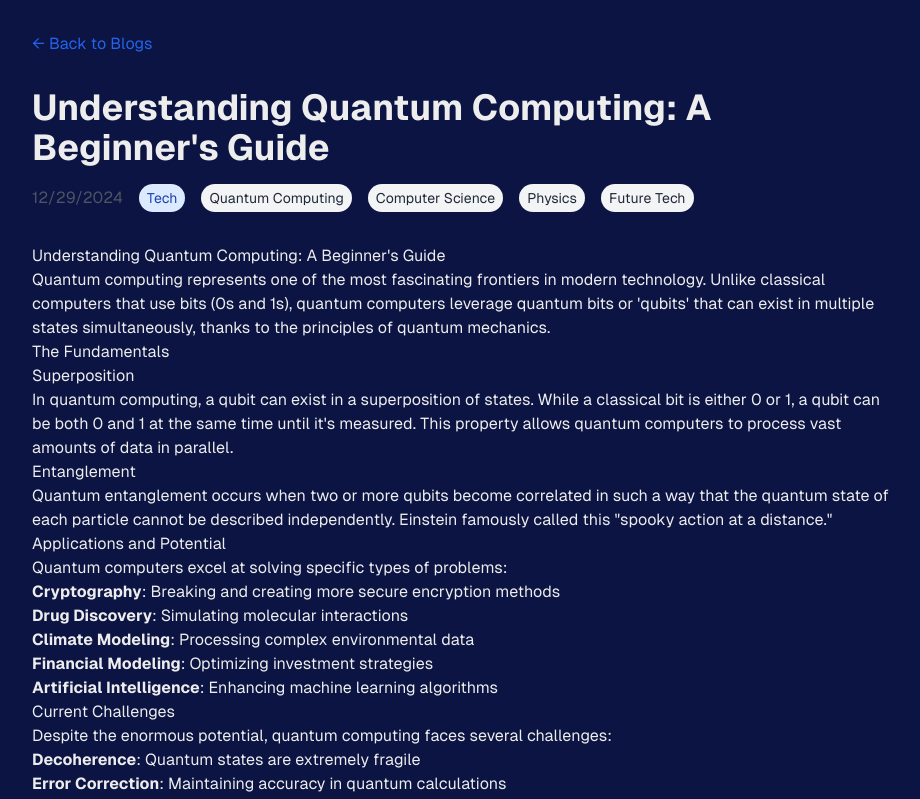
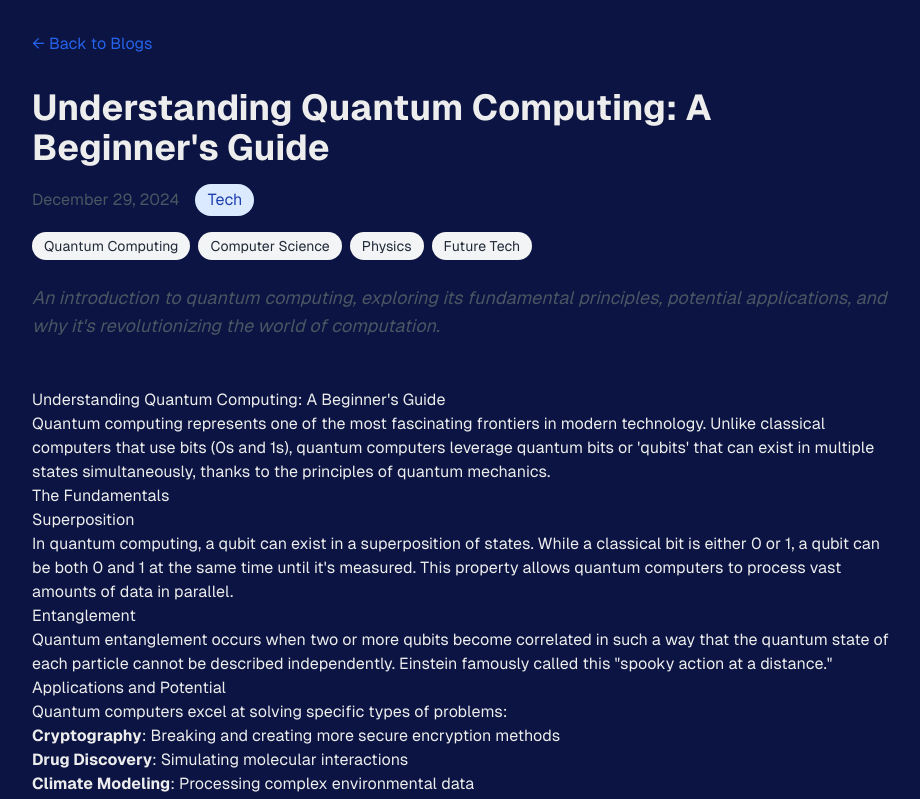
Before and after one commit to punna1958/Portfolio, a Next.js app: page /blogs/quantum-computing-intro in a window 1280 px wide. Shown: the top 799 px of the page, without its empty margins (176-1096 px from the left). Built offline with nearby package versions, Linux system fonts and the light colour scheme.

Commit message:
trying again

```diff
--- a/src/app/blogs/[slug]/page.tsx
+++ b/src/app/blogs/[slug]/page.tsx
@@ -1,63 +1,103 @@
+// src/app/blogs/[slug]/page.tsx
 import fs from 'fs';
 import path from 'path';
 import matter from 'gray-matter';
 import { marked } from 'marked';
 import Link from 'next/link';
 
-// Use the correct Next.js page props type
+// Match the frontmatter structure from your config
+interface BlogPost {
+  title: string;
+  date: string;
+  category: 'Tech' | 'Development';
+  labels: string[];
+  excerpt: string;
+}
+
 export default async function BlogPost({
   params,
 }: {
   params: { slug: string };
 }) {
-  const markdownWithMeta = fs.readFileSync(
-    path.join('posts', `${params.slug}.md`),
-    'utf-8'
-  );
+  // Get the file path from the posts directory
+  const filePath = path.join(process.cwd(), 'posts', `${params.slug}.md`);
 
-  const { data: frontmatter, content } = matter(markdownWithMeta);
+  // Read and parse the markdown file
+  const fileContent = fs.readFileSync(filePath, 'utf-8');
+  const { data, content } = matter(fileContent);
+  const blogData = data as BlogPost;
+
+  // Convert markdown to HTML
   const htmlContent = marked(content);
 
   return (
-    <article className="max-w-4xl mx-auto px-4 py-8">
+    <main className="max-w-4xl mx-auto px-4 py-8">
+      <div className="mb-8">
         <Link
           href="/blogs"
-        className="text-blue-600 hover:text-blue-800 mb-8 inline-block"
+          className="text-blue-600 hover:text-blue-800 inline-flex items-center gap-2"
         >
           ← Back to Blogs
         </Link>
+      </div>
 
-      <h1 className="text-4xl font-bold mb-4">{frontmatter.title}</h1>
+      <article>
+        {/* Header Section */}
+        <header className="mb-12">
+          <h1 className="text-4xl font-bold mb-4">{blogData.title}</h1>
 
-      <div className="flex items-center gap-4 mb-8">
-        <div className="text-gray-600">
-          {new Date(frontmatter.date).toLocaleDateString()}
+          <div className="flex flex-wrap items-center gap-4 mb-4">
+            <time
+              dateTime={new Date(blogData.date).toISOString()}
+              className="text-gray-600"
+            >
+              {new Date(blogData.date).toLocaleDateString('en-US', {
+                year: 'numeric',
+                month: 'long',
+                day: 'numeric',
+              })}
+            </time>
+
+            <span className="bg-blue-100 text-blue-800 px-3 py-1 rounded-full">
+              {blogData.category}
+            </span>
           </div>
-        <span className="bg-blue-100 text-blue-800 px-2 py-1 rounded-full text-sm">
-          {frontmatter.category}
-        </span>
-        {frontmatter.labels?.map((label: string) => (
+
+          {/* Labels */}
+          {blogData.labels && blogData.labels.length > 0 && (
+            <div className="flex flex-wrap gap-2 mb-6">
+              {blogData.labels.map((label) => (
                 <span
                   key={label}
-            className="bg-gray-100 text-gray-800 px-2 py-1 rounded-full text-sm"
+                  className="bg-gray-100 text-gray-800 px-3 py-1 rounded-full text-sm"
                 >
                   {label}
                 </span>
               ))}
             </div>
+          )}
 
+          {/* Excerpt */}
+          <p className="text-lg text-gray-600 italic">{blogData.excerpt}</p>
+        </header>
+
+        {/* Blog Content */}
         <div
           className="prose lg:prose-xl max-w-none"
           dangerouslySetInnerHTML={{ __html: htmlContent }}
         />
       </article>
+    </main>
   );
 }
 
+// Generate static paths for all blog posts
 export async function generateStaticParams() {
-  const files = fs.readdirSync(path.join('posts'));
+  const files = fs.readdirSync(path.join(process.cwd(), 'posts'));
 
-  return files.map((filename) => ({
-    slug: filename.replace('.md', ''),
+  return files
+    .filter((file) => file.endsWith('.md'))
+    .map((file) => ({
+      slug: file.replace('.md', ''),
     }));
 }
```
Lines whose indentation alone changed are shown as unchanged.
